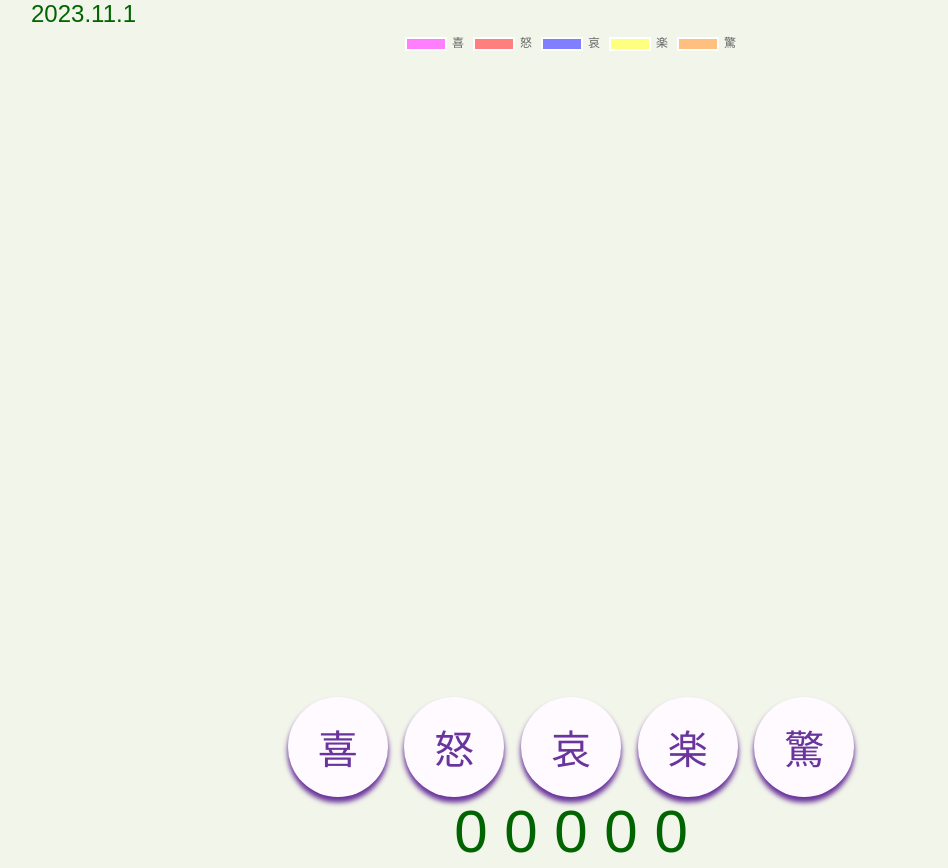
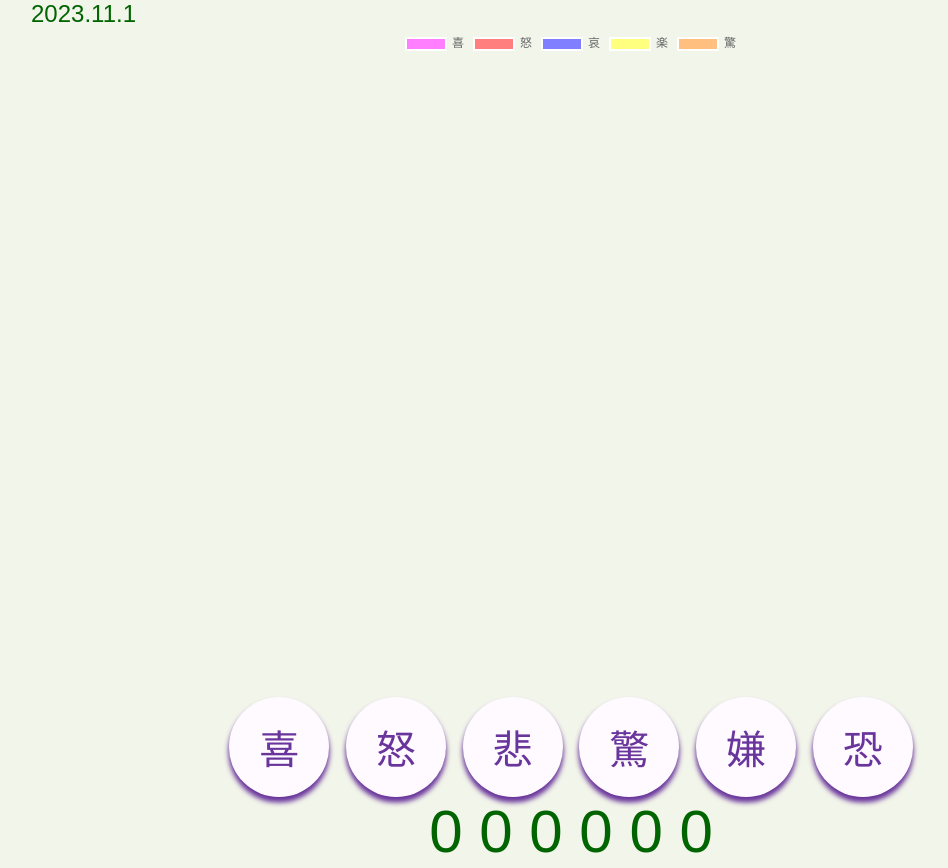
Before and after one commit to Nemumi3HinaUGOK/EmotionDiary, a plain HTML site: page index.html in a window 1280 px wide. Shown: the top 868 px of the page, without its empty margins (69-1017 px from the left). Drawn offline with nearby package versions, Linux system fonts and the light colour scheme; a web font is replaced by a local one.

Commit message:
Update index.html

```diff
--- a/index.html
+++ b/index.html
@@ -19,9 +19,10 @@
 <div id="buttonAll">
     <button id="button1">喜</button>
     <button id="button2">怒</button>
-    <button id="button3">哀</button>
-    <button id="button4">楽</button>
-    <button id="button5">驚</button>
+    <button id="button3">悲</button>
+    <button id="button4">驚</button>
+    <button id="button5">嫌</button>
+    <button id="button6">恐</button>
     </div>
 
     <div id="click-counts">
@@ -30,6 +31,7 @@
         <span id="count3">0</span>
         <span id="count4">0</span>
         <span id="count5">0</span>
+        <span id="count6">0</span>
         <p>Total　<span id="total-count">0</span></p>
     </div>
 <footer>感情記録日記</footer>
```
